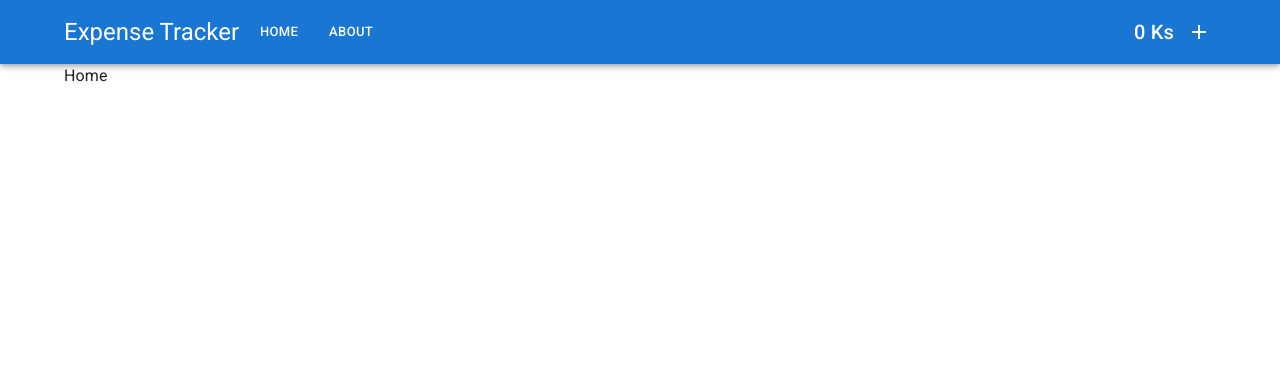
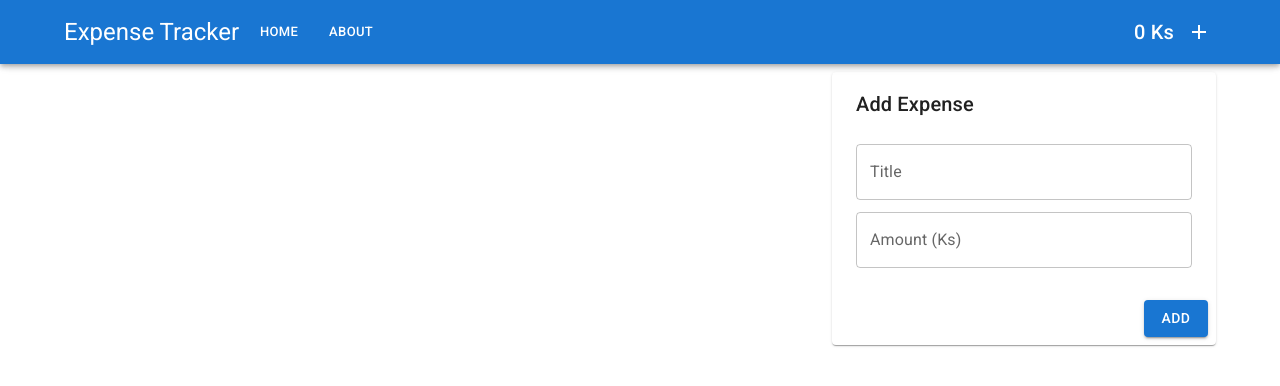
Before and after one commit to nainghtetlinn/project-expense-tracker, a React (Vite) app: page / in a window 1280 px wide. Shown: the top 386 px of the page. Built offline with nearby package versions, Linux system fonts and the light colour scheme.

Commit message:
addexpense dialog

```diff
--- /dev/null
+++ b/src/components/Expense/AddExpense.tsx
@@ -0,0 +1,35 @@
+import {
+  Paper,
+  DialogTitle,
+  DialogContent,
+  DialogActions,
+  Button,
+  TextField,
+} from "@mui/material";
+
+export const AddExpense = () => {
+  return (
+    <>
+      <Paper>
+        <DialogTitle>Add Expense</DialogTitle>
+        <DialogContent>
+          <TextField
+            fullWidth
+            margin="dense"
+            label="Title"
+            placeholder="Eg: Tea"
+          />
+          <TextField
+            fullWidth
+            margin="dense"
+            label="Amount (Ks)"
+            placeholder="Eg: 700"
+          />
+        </DialogContent>
+        <DialogActions>
+          <Button variant="contained">Add</Button>
+        </DialogActions>
+      </Paper>
+    </>
+  );
+};
--- /dev/null
+++ b/src/components/Expense/AddExpenseDialog.tsx
@@ -0,0 +1,43 @@
+import {
+  Button,
+  TextField,
+  Dialog,
+  DialogTitle,
+  DialogContent,
+  DialogActions,
+} from "@mui/material";
+
+type PropsType = {
+  open: boolean;
+  handleClose: () => void;
+};
+
+export const AddExpenseDialog = ({ open, handleClose }: PropsType) => {
+  return (
+    <>
+      <Dialog open={open} onClose={handleClose} maxWidth="sm" fullWidth>
+        <DialogTitle>Add Expense</DialogTitle>
+        <DialogContent>
+          <TextField
+            fullWidth
+            margin="dense"
+            label="Title"
+            placeholder="Eg: Tea"
+          />
+          <TextField
+            fullWidth
+            margin="dense"
+            label="Amount (Ks)"
+            placeholder="Eg: 700"
+          />
+        </DialogContent>
+        <DialogActions>
+          <Button variant="outlined" onClick={handleClose}>
+            Cancel
+          </Button>
+          <Button variant="contained">Add</Button>
+        </DialogActions>
+      </Dialog>
+    </>
+  );
+};
--- /dev/null
+++ b/src/components/Expense/ExpenseItem.tsx
@@ -0,0 +1,7 @@
+import React from "react";
+
+type Props = {};
+
+export const ExpenseItem = (props: Props) => {
+  return <div>ExpenseItem</div>;
+};
--- /dev/null
+++ b/src/components/Expense/index.ts
@@ -0,0 +1,3 @@
+export * from "./AddExpense";
+export * from "./AddExpenseDialog";
+export * from "./ExpenseItem";
--- a/src/components/index.ts
+++ b/src/components/index.ts
@@ -1,2 +1,3 @@
 export * from "./Header";
 export * from "./global";
+export * from "./Expense";
--- a/src/context/index.tsx
+++ b/src/context/index.tsx
@@ -5,6 +5,7 @@ const ExpenseContext = createContext({
   addMoney: (amount: number) => {},
   reduceMoney: (amount: number) => {},
   resetMoney: () => {},
+  expenses: [] as ExpenseType[],
   addNewExpense: ({ name, amount }: ExpenseType) => {},
   removeExpense: (id: string) => {},
   editExpense: (id: string, value: { name?: string; amount?: number }) => {},
@@ -23,7 +24,9 @@ function ContextProvider({ children }: { children: JSX.Element }) {
   const reduceMoney = (amount: number) => setMoney((prev) => prev - amount);
   const resetMoney = () => setMoney(0);
 
-  const [expenses, setExpenses] = useState<ExpenseType[]>([]);
+  const [expenses, setExpenses] = useState<ExpenseType[]>([
+    { id: "e1", name: "tea", amount: 1000, date: new Date().getTime() },
+  ]);
   const addNewExpense = ({ name, amount }: ExpenseType) =>
     setExpenses((prev) => [
       ...prev,
@@ -50,6 +53,7 @@ function ContextProvider({ children }: { children: JSX.Element }) {
         addMoney,
         reduceMoney,
         resetMoney,
+        expenses,
         addNewExpense,
         removeExpense,
         editExpense,
--- a/src/pages/Home.tsx
+++ b/src/pages/Home.tsx
@@ -1,5 +1,39 @@
-import { Container } from "@mui/system";
+import AddIcon from "@mui/icons-material/Add";
+import { Container, Grid, Fab } from "@mui/material";
+import { useState } from "react";
+import { useGlobalContext } from "../context";
+import {
+  AddExpense,
+  AddExpenseDialog,
+  ExpenseItem,
+} from "../components/Expense";
 
 export const Home = () => {
-  return <Container maxWidth="lg">Home</Container>;
+  const { expenses } = useGlobalContext();
+  const [open, setOpen] = useState(false);
+  return (
+    <>
+      <Container maxWidth="lg" sx={{ pt: 1 }}>
+        <Grid container>
+          <Grid item xs={12} lg={8}></Grid>
+          <Grid item lg={4} sx={{ display: { xs: "none", lg: "block" } }}>
+            <AddExpense />
+          </Grid>
+        </Grid>
+      </Container>
+      <Fab
+        onClick={() => setOpen(true)}
+        color="primary"
+        sx={{
+          position: "fixed",
+          right: "20px",
+          bottom: "20px",
+          display: { lg: "none" },
+        }}
+      >
+        <AddIcon />
+      </Fab>
+      <AddExpenseDialog open={open} handleClose={() => setOpen(false)} />
+    </>
+  );
 };
```
